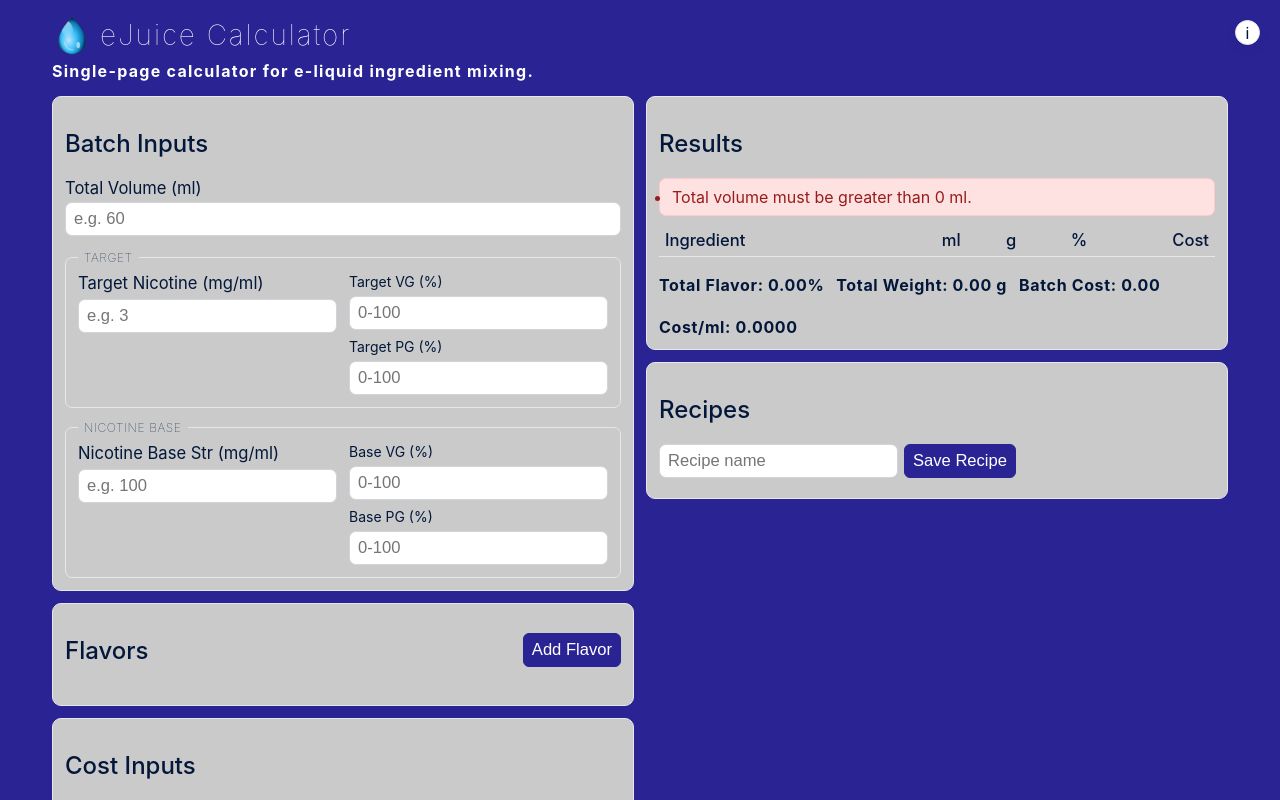
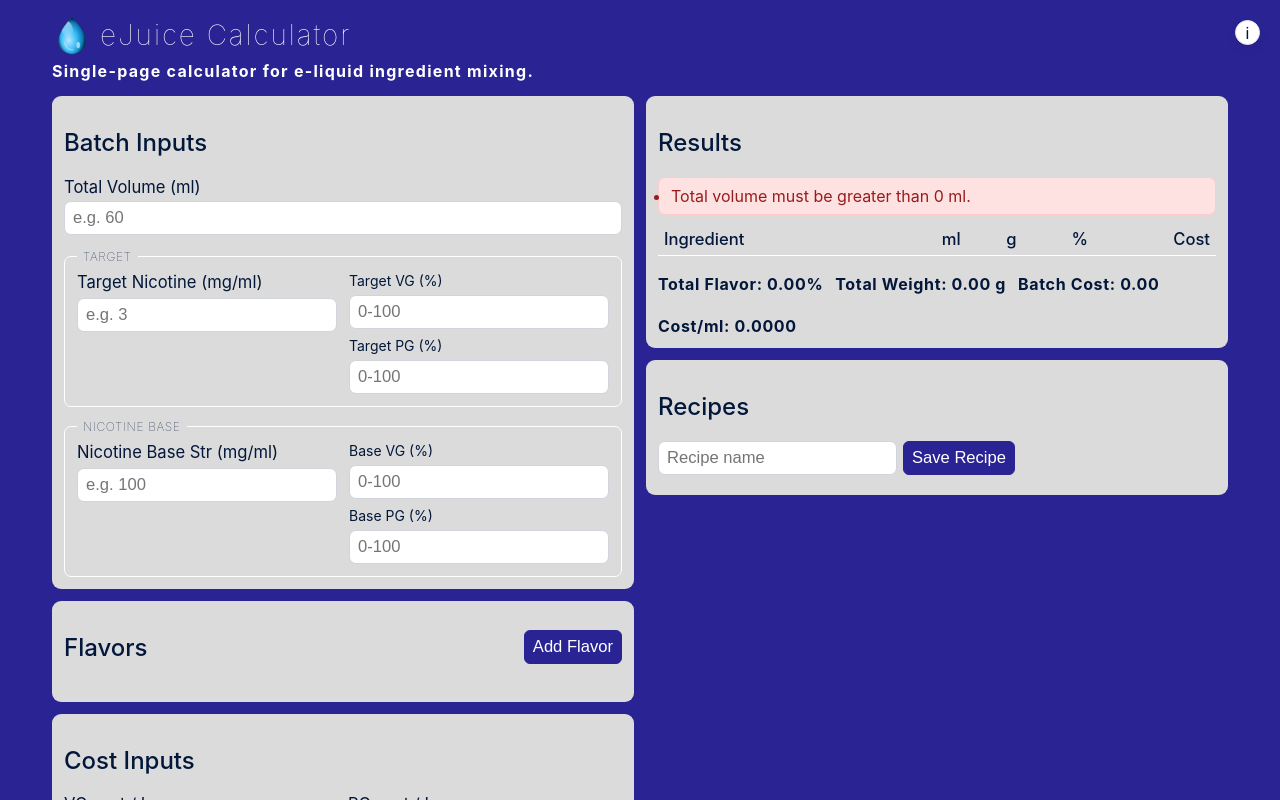
Before and after one commit to lamkostal/ejuice, a Vue app: page / in a window 1280 px wide. Shown: the top 800 px of the page. Built offline with nearby package versions, Linux system fonts and the light colour scheme; a web font is replaced by a local one.

Commit message:
style: update border colors for input groups, cards, and tables

```diff
--- a/src/style.css
+++ b/src/style.css
@@ -76,7 +76,7 @@ body {
 
 .input-group {
   min-inline-size: 0;
-  border: 1px solid #e5e7eb;
+  border: 1px solid #ffffff;
   border-radius: var(--radius-md);
   padding: var(--space-md) var(--space-lg) var(--space-lg);
   margin: 0 0 var(--space-lg);
@@ -129,8 +129,7 @@ h2{
 }
 
 .card {
-  background: #cacaca;
-  border: 1px solid #e5e7eb;
+  background: #dbdbdb;
   border-radius: var(--radius-lg);
   padding: var(--space-lg);
   margin-bottom: var(--space-lg);
@@ -247,7 +246,7 @@ button.danger {
 
 .results-table th,
 .results-table td {
-  border-bottom: 1px solid #e5e7eb;
+  border-bottom: 1px solid #ffffff;
   padding: var(--space-sm);
   text-align: left;
   white-space: nowrap;
@@ -289,7 +288,7 @@ button.danger {
   justify-content: space-between;
   align-items: center;
   padding: var(--space-sm) 0;
-  border-bottom: 1px solid #e5e7eb;
+  border-bottom: 1px solid #ffffff;
 }
 
 .recipes li > div {
```
